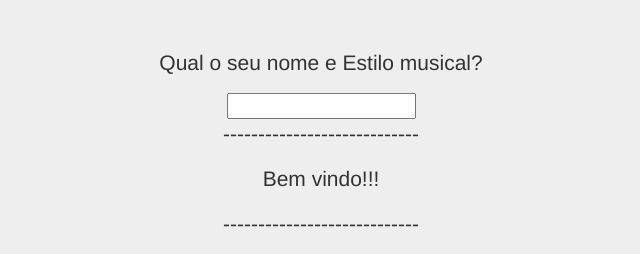
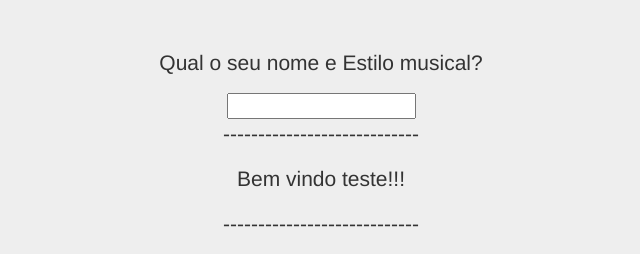
Before and after one commit to Jefferson928/Primeiro_html, a plain HTML site: page index.html in a window 1280 px wide. Shown: the top 254 px of the page, 319-959 px from the left. Drawn offline with nearby package versions, Linux system fonts and the light colour scheme.

Commit message:
linkando

```diff
--- a/index.html
+++ b/index.html
@@ -37,7 +37,7 @@
 					}
 					</script>
 					<p>----------------------------</p>
-					<p>Bem vindo!!!</p><p><span id="out"></span></p>
+					<p>Bem vindo teste!!!</p><p><span id="out"></span></p>
 					<p>----------------------------</p>
 					<p><a href="#sobre">Sobre Mim</a></p>
 		     <div class="alert alert-success" role="alert">
```
